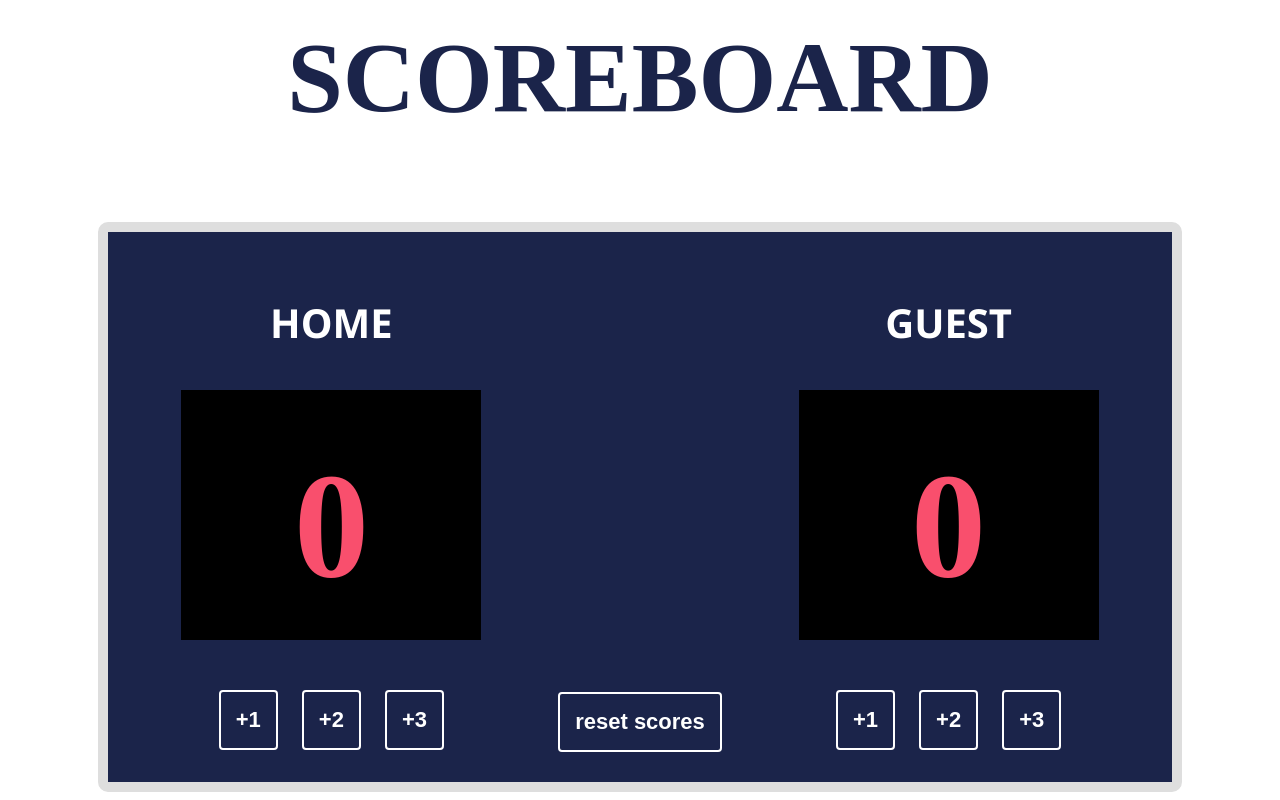
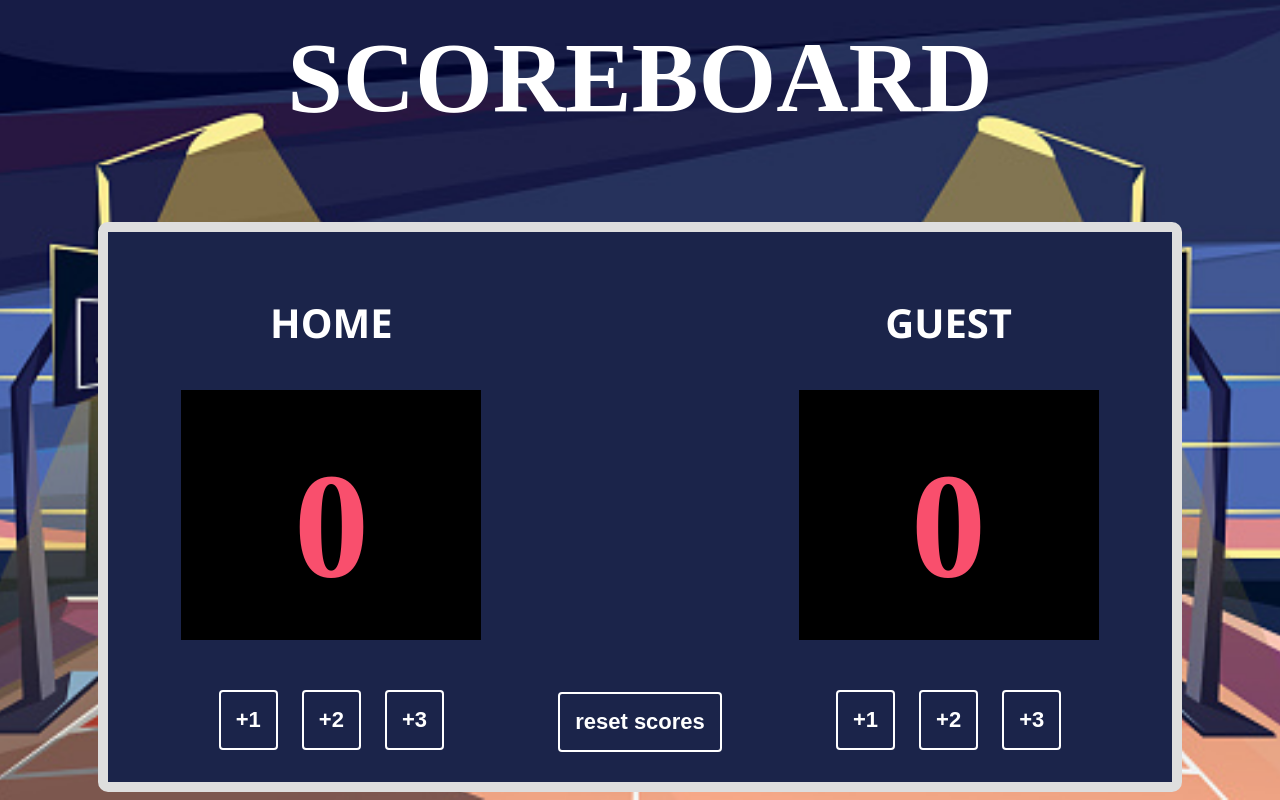
Before and after one commit to LaiffDev/basketball-scoreboard, a plain HTML site: page index.html in a window 1280 px wide. Drawn offline with Linux system fonts and the light colour scheme.

Commit message:
added bg-image to the body

```diff
--- a/index.css
+++ b/index.css
@@ -1,6 +1,9 @@
 body {
    margin: 0;
    padding: 0;
+   background-image: url(bb2.jpg);
+   background-position: center;
+   background-size: cover;
 }
 
 h1{
@@ -8,7 +11,7 @@ h1{
    text-align: center;
    padding: 20px;
    font-size: 100px;
-   color: #1B244A;
+   color: white;
 }
 
 .container {
```
Also changed, not shown: bb.jpg (added), bb2.jpg (added).
